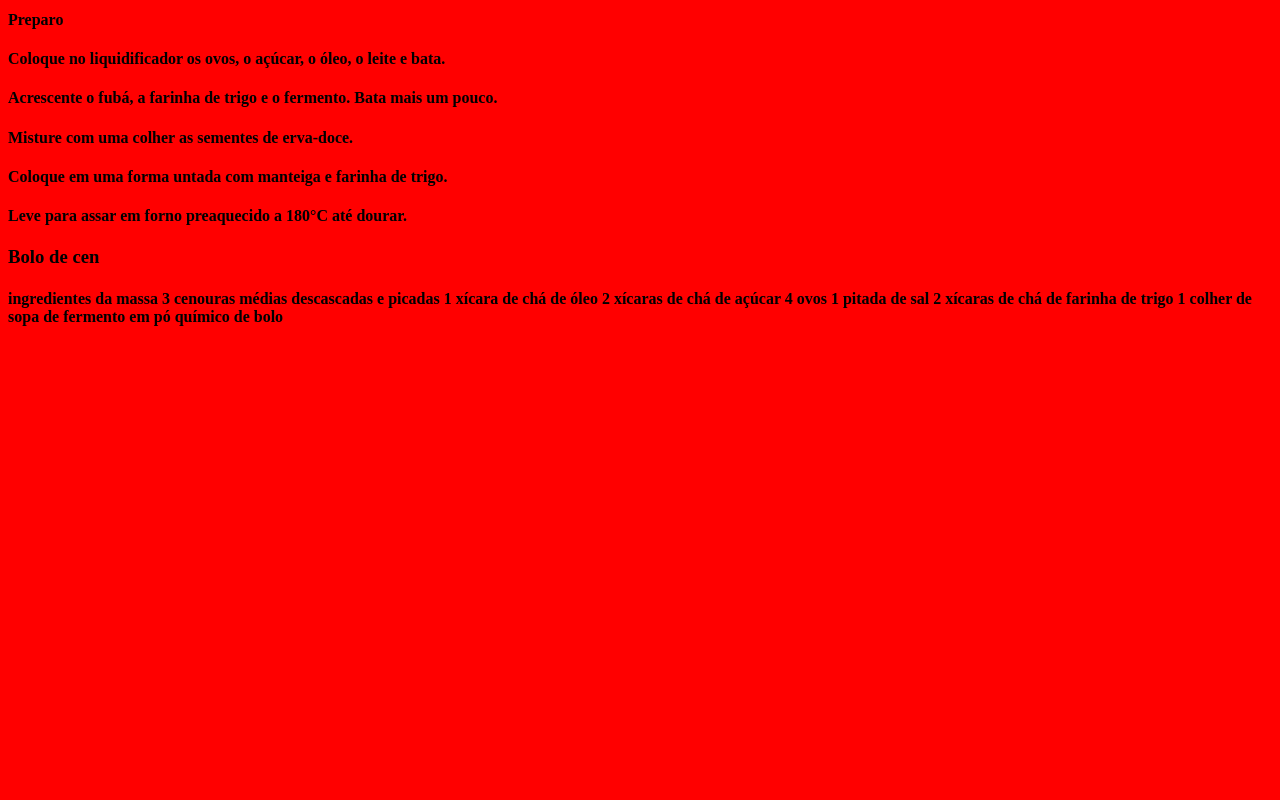
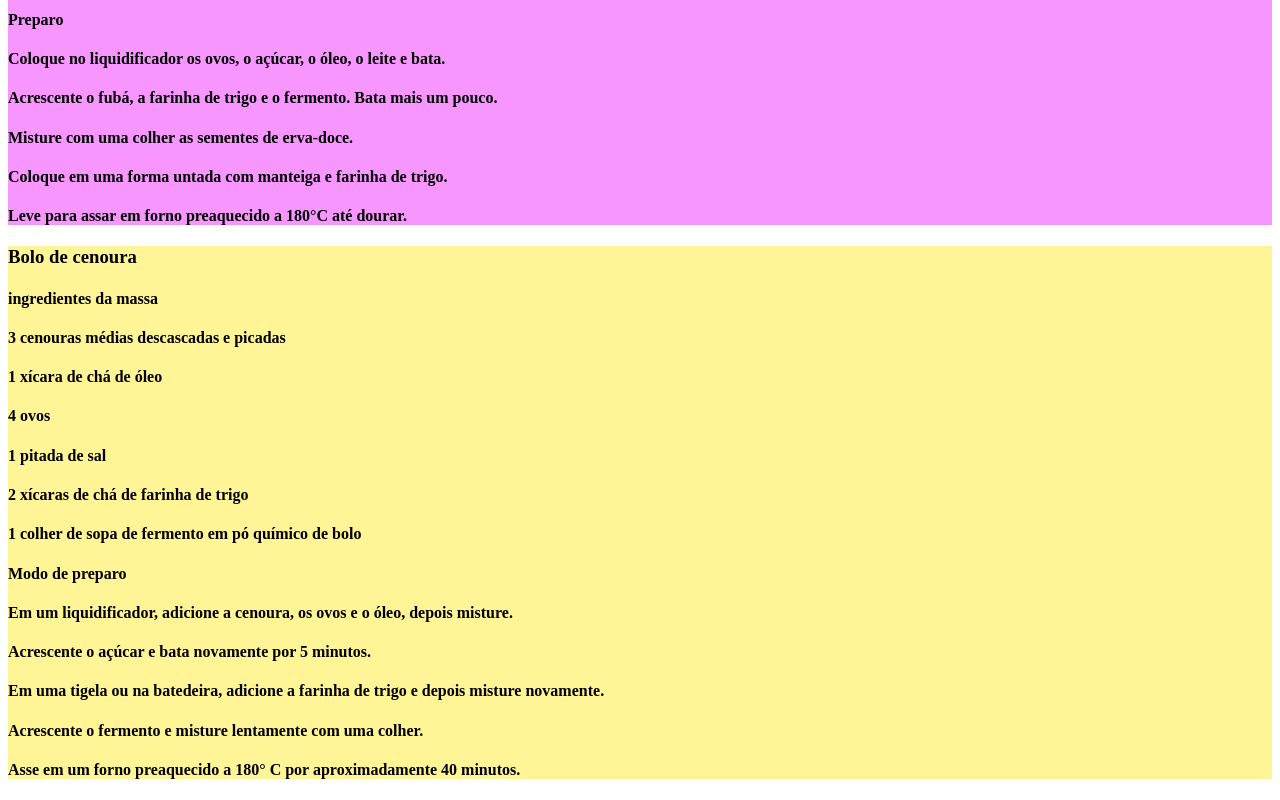
Before and after one commit to my086446/paginaDaInternet, a plain HTML site: page index.html in a window 1280 px wide. Shown: the part 481-1281 px from the top of the page. Before the commit the page ends 828 px from the top, so only its background shows below. Drawn offline with Linux system fonts and the light colour scheme.

Commit message:
Add files via upload

```diff
--- a/index.html
+++ b/index.html
@@ -6,10 +6,12 @@
     <title></title>
   </head>
   <body>
+
      <h1>Receitas de sucesso</h1>
 
      <h2>Aqui ensinamos receitas de doces, salgados, tipicos</h2>
      <h2>aqui no brasil e no mundo</h2>
+    <div id = "r1">
      <h3>Bolo de fubá</h3>
      <h4>Ingredientes</h4>
      <h4>1 xicara (chá) de Farinha de Trigo Tradicional Renata</h4>
@@ -24,20 +26,27 @@
     <h4>Misture com uma colher as sementes de erva-doce.</h4>
     <h4>Coloque em uma forma untada com manteiga e farinha de trigo. </h4>
     <h4>Leve para assar em forno preaquecido a 180°C até dourar.</h4>
-    <h3>Bolo de cen
-    <h4>ingredientes da massa
-     3 cenouras médias descascadas e picadas
+  </div>
+  <div id = "r2">
+    <h3>Bolo de cenoura</h3>
+    <h4>ingredientes da massa</h4>
+    <h4> 3 cenouras médias descascadas e picadas</h4>
+    <h4>1 xícara de chá de óleo</h4>
+    <h4>4 ovos</h4>
+    <h4>1 pitada de sal</h4>
+    <h4>2 xícaras de chá de farinha de trigo</h4>
+    <h4>1 colher de sopa de fermento em pó químico de bolo</h4>
+    <h4>Modo de preparo</h4>
+    <h4>Em um liquidificador, adicione a cenoura, os ovos e o óleo, depois misture.</h4>
+    <h4>  Acrescente o açúcar e bata novamente por 5 minutos.</h4>
 
-1 xícara de chá de óleo
 
-2 xícaras de chá de açúcar
 
-4 ovos
+<h4>Em uma tigela ou na batedeira, adicione a farinha de trigo e depois misture novamente.</h4>
 
-1 pitada de sal
+<h4>Acrescente o fermento e misture lentamente com uma colher.</h4>
 
-2 xícaras de chá de farinha de trigo
-
-1 colher de sopa de fermento em pó químico de bolo
+<h4>Asse em um forno preaquecido a 180° C por aproximadamente 40 minutos.</h4>
+  </div>
  </body>
 </html>
--- a/style.css
+++ b/style.css
@@ -1,3 +1,9 @@
 body{
-  background-color: red;
+  background-color: white;
 }
+#r1{
+  background-color: #F796FF;
+}
+#r2{
+  background-color: #FFF496;
+}
```
